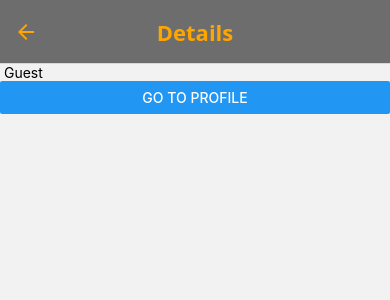
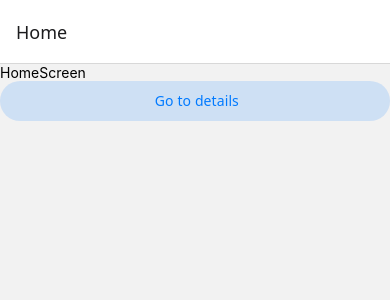
Before and after one commit to JOYSWARNAKAR/mobile-dev, a React Native app in the folder React-navigation/: screen /Details in a window 390 px wide. Shown: the top 300 px of the page. Built offline with nearby package versions, Linux system fonts and the light colour scheme.

Commit message:
feat: update navigation structure by implementing static stack navigator with animation options for Home screen

```diff
--- a/React-navigation/App.tsx
+++ b/React-navigation/App.tsx
@@ -24,8 +24,8 @@ import StaticStackNavigator from './src/navigator/stack/StaticStackNavigator';
 export default function App(){
   // return <Navigation/>
 
-  return <DynamicStackNavigator />
-  // return <StaticStackNavigator />
+  // return <DynamicStackNavigator />
+  return <StaticStackNavigator />
 }
 
 
--- a/React-navigation/src/navigator/stack/DynamicStackNavigator.tsx
+++ b/React-navigation/src/navigator/stack/DynamicStackNavigator.tsx
@@ -23,7 +23,8 @@ function MyStack() {
                 headerTitleStyle:{
                     fontWeight: "bold",
                     fontSize: 22,
-                }
+                },
+                animation: "flip"
         }}>
             <Stack.Screen name = 'Home' component = {HomeScreen}
             options={{
--- a/React-navigation/src/navigator/stack/StaticStackNavigator.tsx
+++ b/React-navigation/src/navigator/stack/StaticStackNavigator.tsx
@@ -11,7 +11,13 @@ const Stack = createNativeStackNavigator({
   // initialRouteName: 'Home',
 
   screens : {
-    Home: HomeScreen,
+    Home: {
+      screen : HomeScreen,
+      options: {
+        // add colours and animation properties like dynamicStack
+
+      }
+    },
     Details: DetailScreen,
     Profile: ProfileScreen
   }
```
